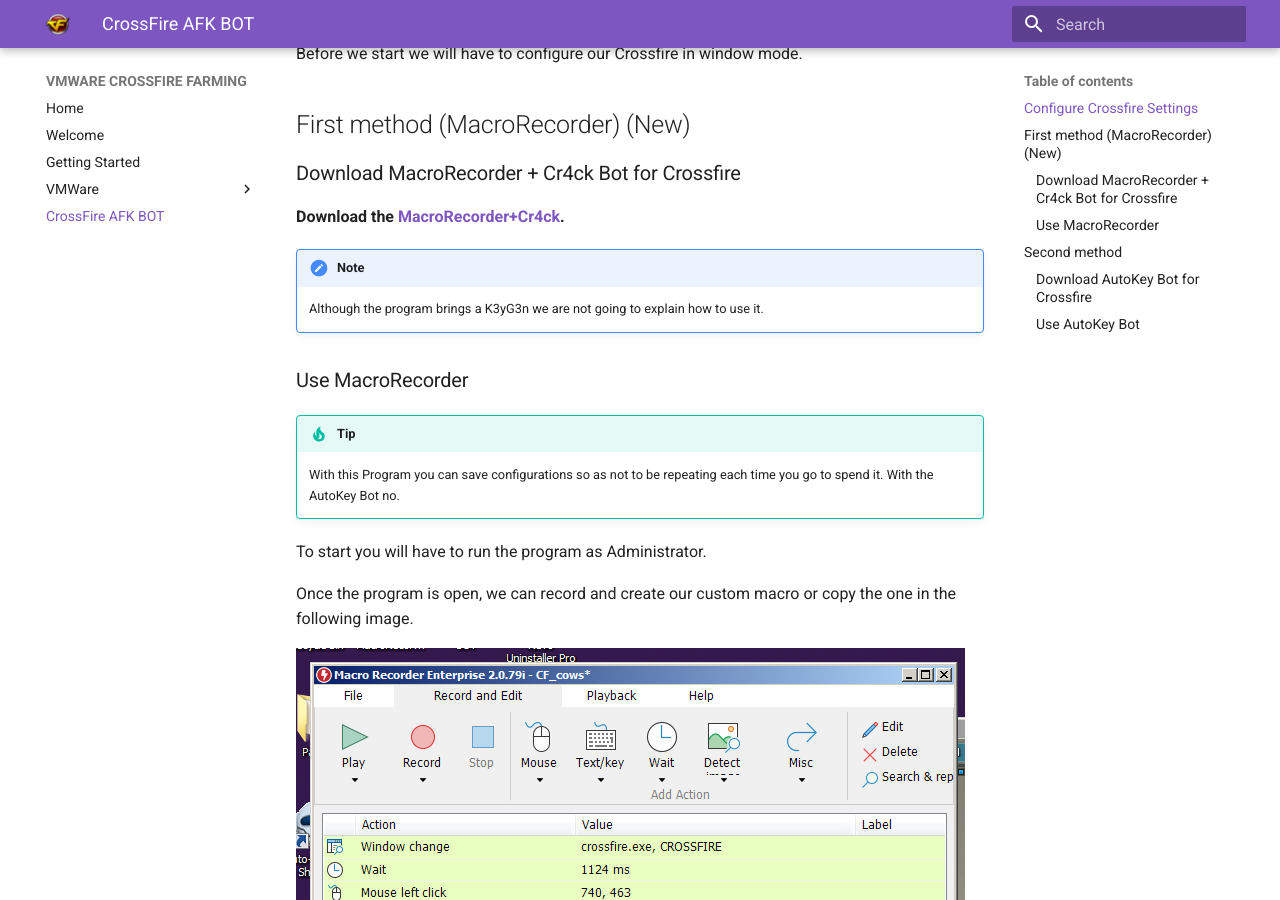
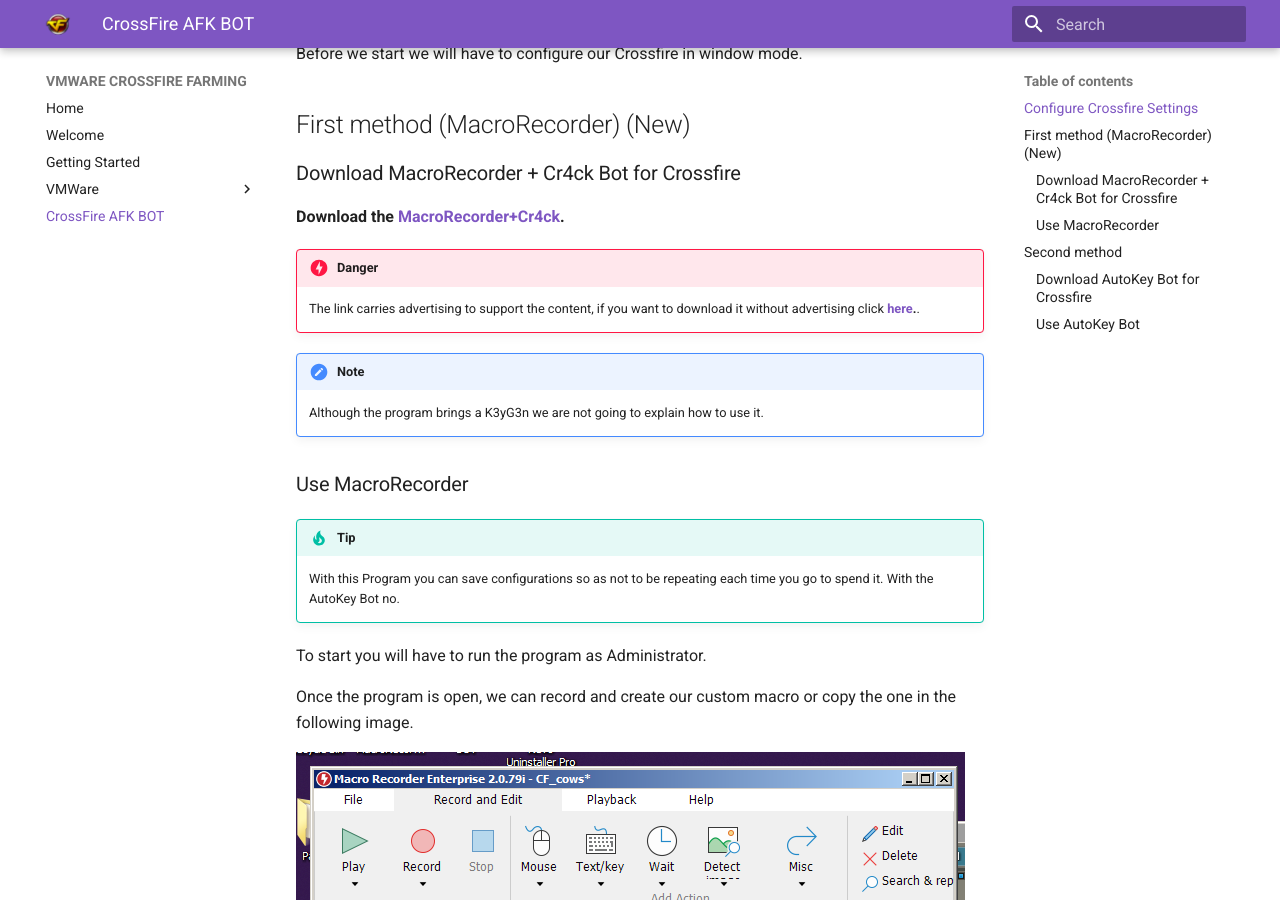
Before and after one commit to aircheats/vmware-cf-guide, an MkDocs documentation site: the page built from docs/crossfire/afk-cf.md, in a window 1280 px wide and 900 px high, scrolled down 405 px. Built offline with MkDocs 1.6.1 and Material for MkDocs 9.7.7, drawn with Linux system fonts in a browser that asks for light colours; some of the changed text lies outside the part shown.

Commit message:
Ads links

```diff
--- a/docs/crossfire/afk-cf.md
+++ b/docs/crossfire/afk-cf.md
@@ -13,7 +13,10 @@
 ## First method (MacroRecorder) (New)
 ### Download MacroRecorder + Cr4ck Bot for Crossfire
 
-**Download the <a href="https://github.com/aircheats/vmware-cf-guide/raw/main/docs/crossfire/AntiAFKBot.zip" target="_blank">MacroRecorder+Cr4ck</a>.**
+**Download the <a href="https://link-target.net/61988/macrorecorder-pro-crack" target="_blank">MacroRecorder+Cr4ck</a>.**
+
+!!! danger
+    The link carries advertising to support the content, if you want to download it without advertising click **<a href="https://github.com/aircheats/vmware-cf-guide/raw/main/docs/crossfire/AntiAFKBot.zip" target="_blank">here</a>.**.
 
 !!! note
     Although the program brings a K3yG3n we are not going to explain how to use it.
@@ -37,7 +40,10 @@
 
 ### Download AutoKey Bot for Crossfire
 
-**Download the <a href="https://github.com/aircheats/vmware-cf-guide/raw/main/docs/crossfire/Auto-Keybot_3.1.zip" target="_blank">AutoKey Bot</a>.**
+**Download the <a href="https://link-hub.net/61988/autokeybot-macro" target="_blank">AutoKey Bot</a>.**
+
+!!! danger
+    The link carries advertising to support the content, if you want to download it without advertising click **<a href="https://github.com/aircheats/vmware-cf-guide/raw/main/docs/crossfire/Auto-Keybot_3.1.zip" target="_blank">here</a>.**.
 
 ### Use AutoKey Bot
 > Coming soon...
```
Also changed, not shown: docs/vmware/reg-vm.md (+4 -1 lines).
